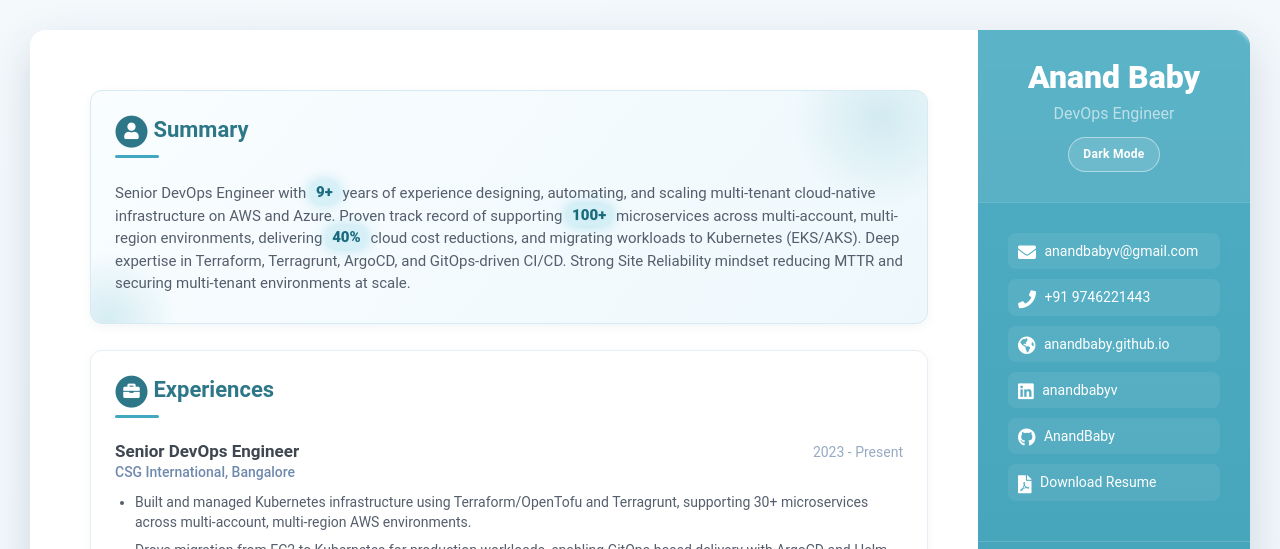
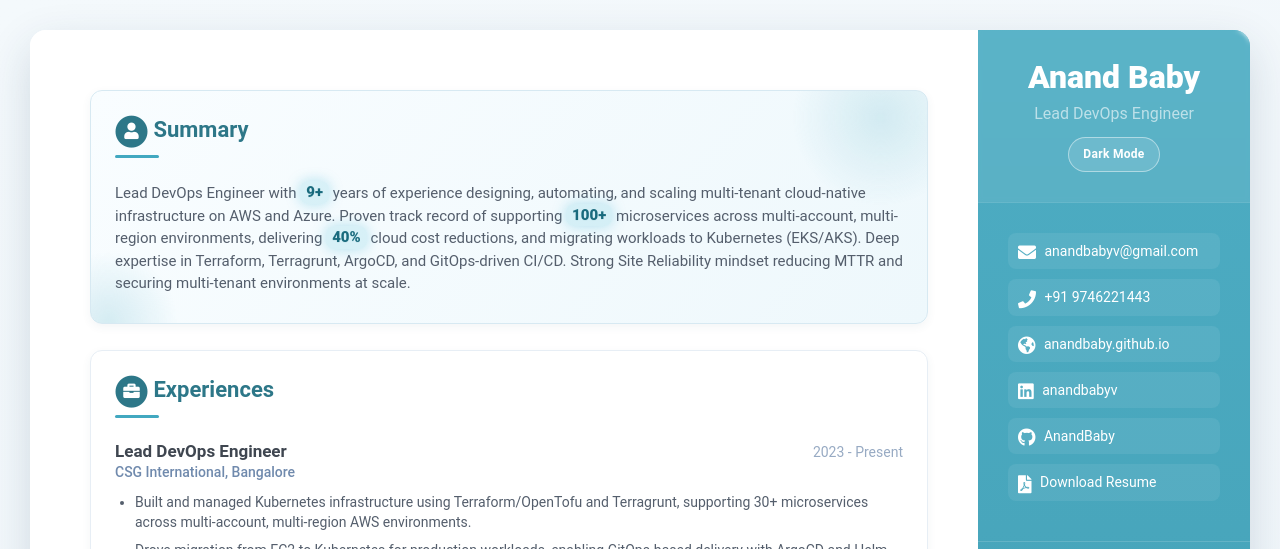
Before and after one commit to AnandBaby/anandbaby.github.io, a Jekyll site: the page built from index.html, in a window 1280 px wide. Shown: the top 549 px of the page. Built offline with Jekyll 4.4.1, drawn with Linux system fonts in a browser that asks for light colours.

Commit message:
Update profile to reflect Lead DevOps Engineer role

```diff
--- a/_data/data.yml
+++ b/_data/data.yml
@@ -6,7 +6,7 @@ sidebar:
 
     # Profile information
     name: Anand Baby
-    tagline: DevOps Engineer
+    tagline: Lead DevOps Engineer
 
     # Sidebar links
     email: anandbabyv@gmail.com
@@ -18,7 +18,7 @@ sidebar:
     twitter:
     stack-overflow:
     codewars:
-    pdf: https://drive.google.com/uc?export=download&id=1LrQ3AsvKWNYTIsCAjM21HoD_yZWYT7ng
+    pdf: https://drive.google.com/uc?export=download&id=1ycUEmXfLbsa9NGBARPPeUivHEa1hSmtp
 
 
     # languages:
@@ -47,7 +47,7 @@ sidebar:
 career-profile:
     title: Summary
     summary: |
-      Senior DevOps Engineer with <span class="metric-glow">9+</span> years of experience designing, automating, and scaling multi-tenant cloud-native infrastructure on AWS and Azure. Proven track record of supporting <span class="metric-glow">100+</span> microservices across multi-account, multi-region environments, delivering <span class="metric-glow">40%</span> cloud cost reductions, and migrating workloads to Kubernetes (EKS/AKS). Deep expertise in Terraform, Terragrunt, ArgoCD, and GitOps-driven CI/CD. Strong Site Reliability mindset reducing MTTR and securing multi-tenant environments at scale.
+      Lead DevOps Engineer with <span class="metric-glow">9+</span> years of experience designing, automating, and scaling multi-tenant cloud-native infrastructure on AWS and Azure. Proven track record of supporting <span class="metric-glow">100+</span> microservices across multi-account, multi-region environments, delivering <span class="metric-glow">40%</span> cloud cost reductions, and migrating workloads to Kubernetes (EKS/AKS). Deep expertise in Terraform, Terragrunt, ArgoCD, and GitOps-driven CI/CD. Strong Site Reliability mindset reducing MTTR and securing multi-tenant environments at scale.
 education:
     - degree: MBA in Systems
       university: Bharathiar University
@@ -66,7 +66,7 @@ education:
     #   time: 2009
     #   details: 76%
 experiences:
-    - role: Senior DevOps Engineer
+    - role: Lead DevOps Engineer
       time: 2023 - Present
       company: CSG International, Bangalore
       details: |
```
